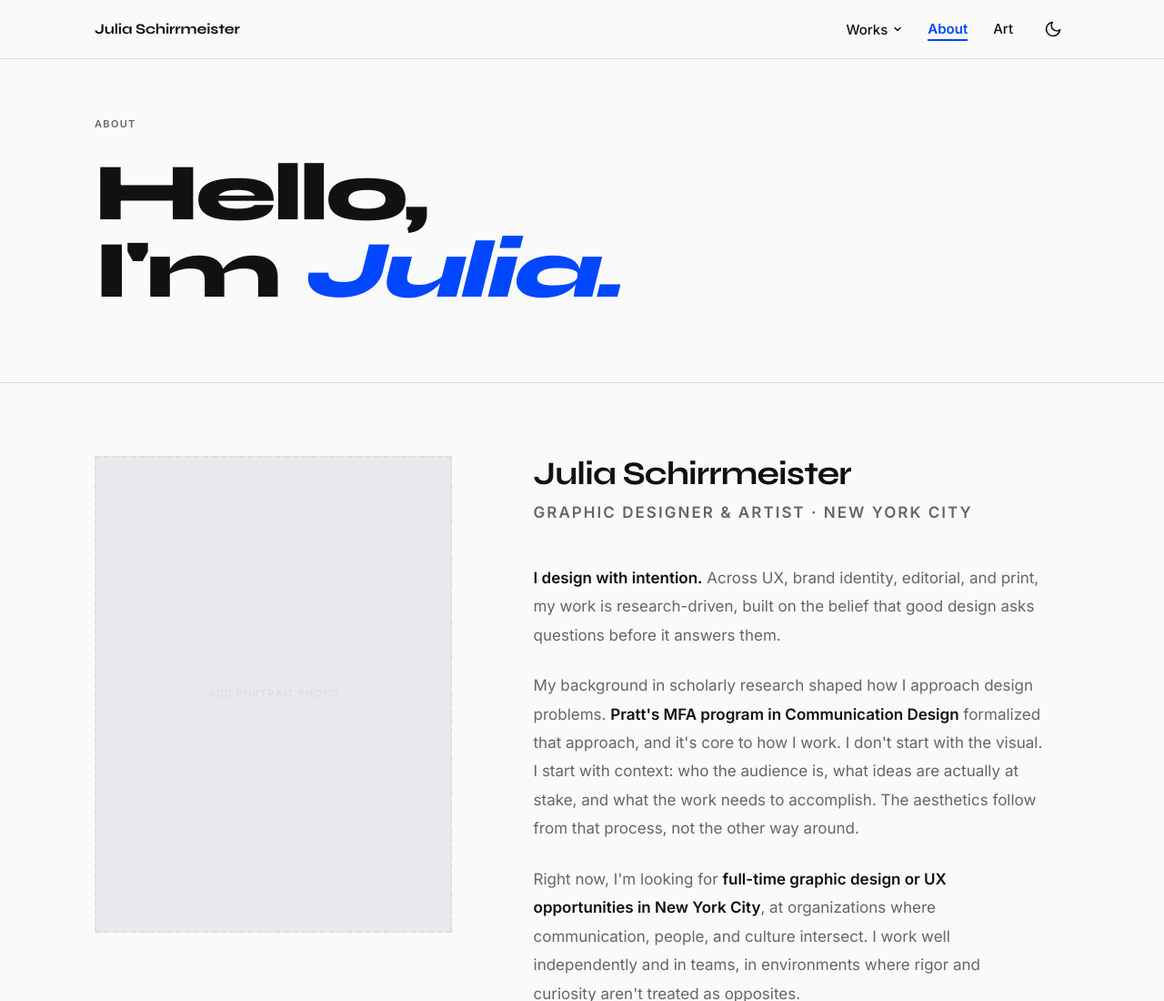
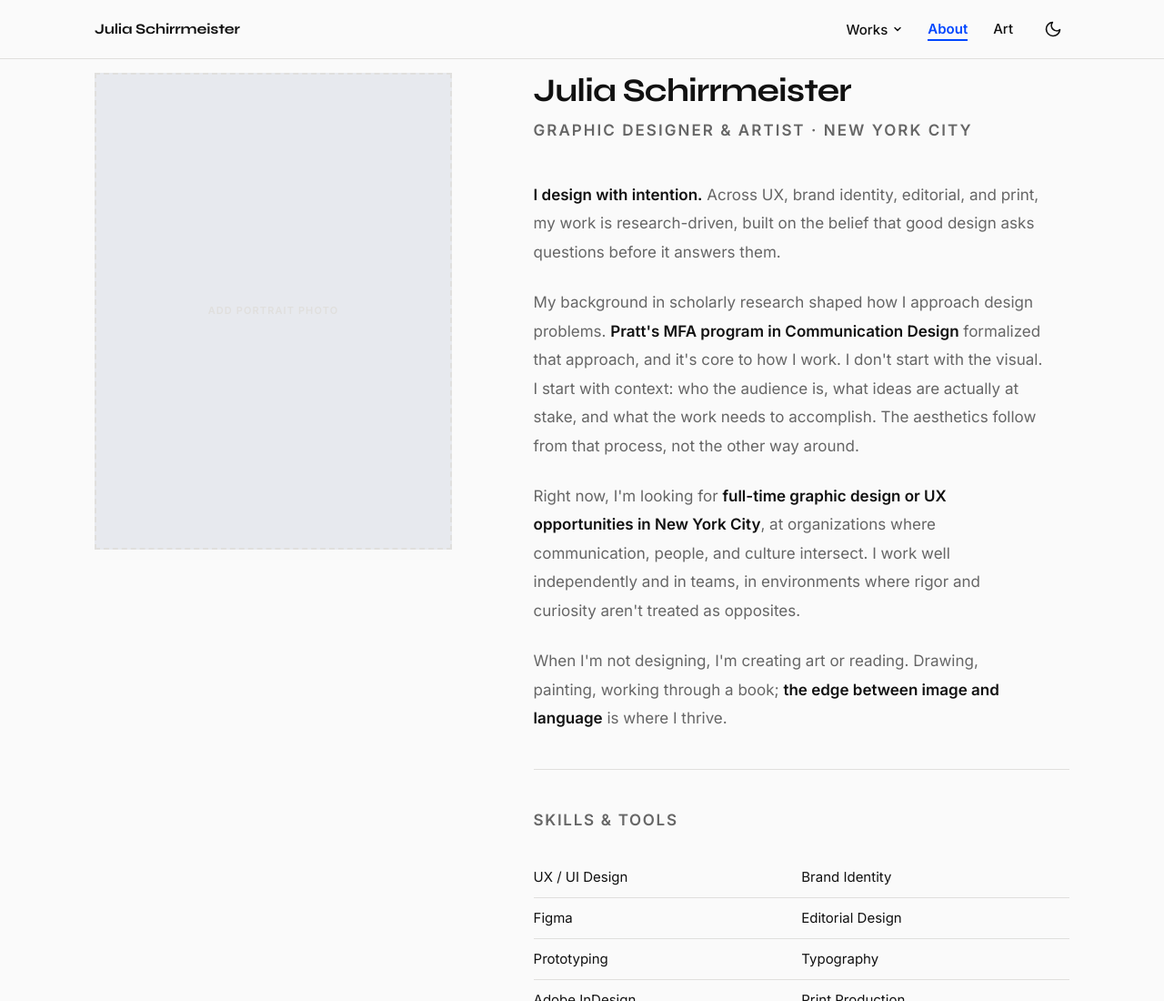
Before and after one commit to JuliaSch7/portfolio, a plain HTML site: page about.html in a window 1280 px wide. Shown: the top 1100 px of the page at 91% size. Drawn offline with Linux system fonts and the light colour scheme.

Commit message:
Remove About page hero header, fix image URL encoding

```diff
--- a/about.html
+++ b/about.html
@@ -59,14 +59,6 @@
   <main id="main-content" class="page-content">
 
     <!-- ABOUT HERO -->
-    <section class="about-hero" aria-labelledby="about-heading">
-      <div class="container">
-        <p class="eyebrow about-hero-eyebrow">About</p>
-        <h1 class="about-hero-title" id="about-heading">
-          Hello,<br>I'm <em>Julia.</em>
-        </h1>
-      </div>
-    </section>
 
     <!-- ABOUT GRID: image + bio -->
     <section aria-labelledby="about-bio-heading">
```
